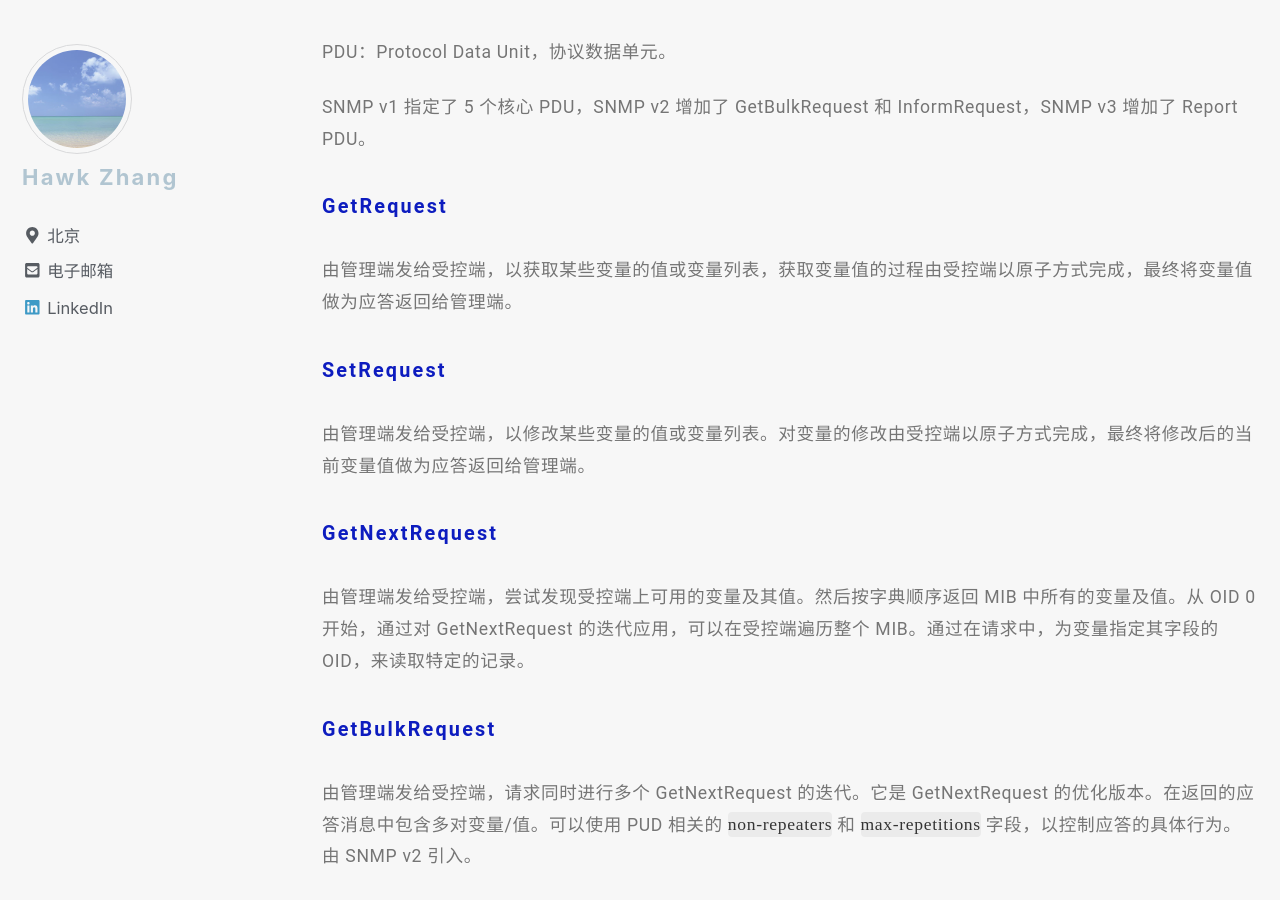
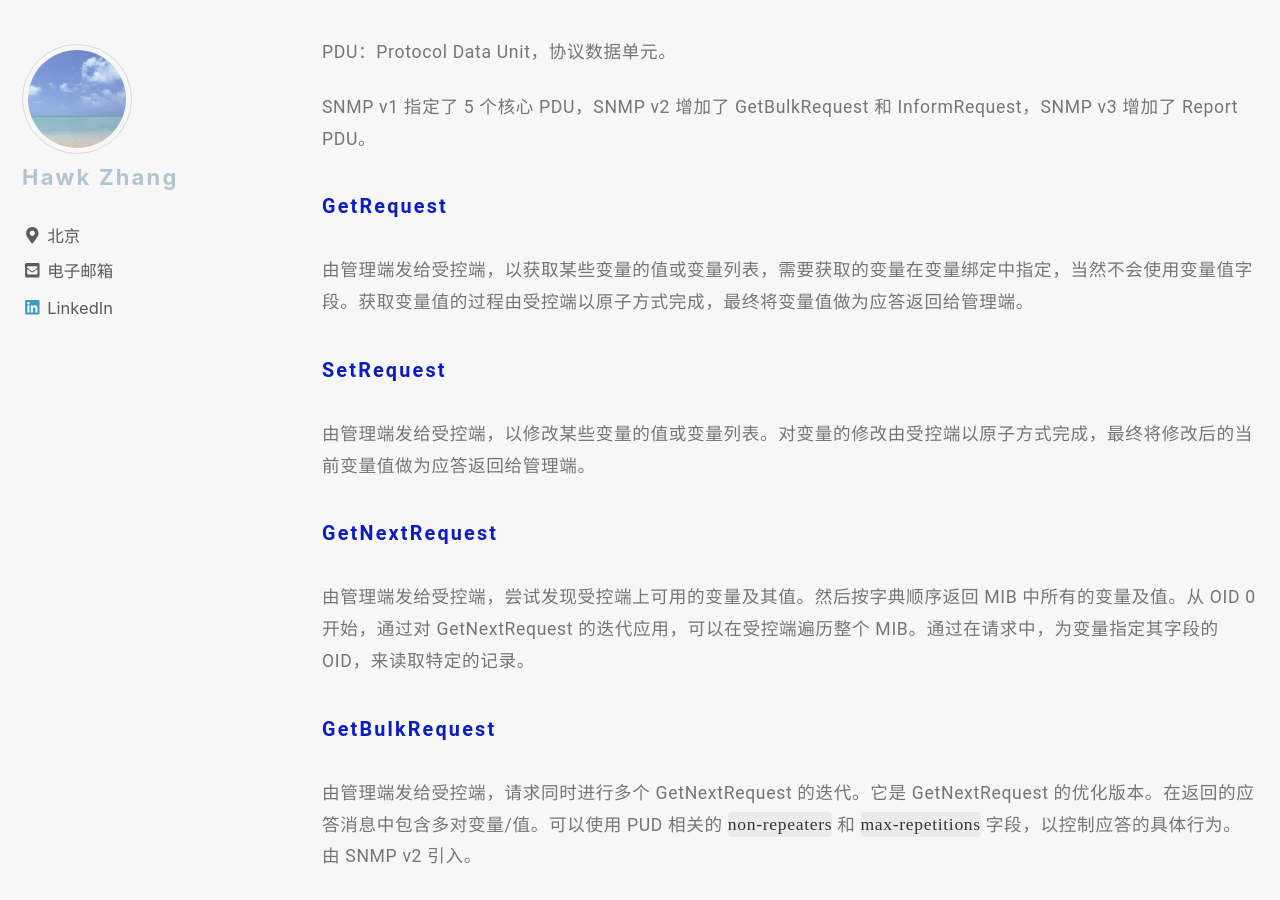
Before and after one commit to narru888/linotes_note, a Jekyll site: the page built from _posts/monitor/zabbix/2018-01-02-monitor.snmp.md, in a window 1280 px wide and 900 px high, scrolled down 5387 px. Built offline with Jekyll 4.4.1, drawn with Linux system fonts in a browser that asks for light colours; nearby versions of some CDN libraries; a script that is not in the unit is left out.

Commit message:
update on 2018-10-20 18:27:01 CST

```diff
--- a/_posts/monitor/zabbix/2018-01-02-monitor.snmp.md
+++ b/_posts/monitor/zabbix/2018-01-02-monitor.snmp.md
@@ -180,7 +180,7 @@ SNMP v1 指定了 5 个核心 PDU，SNMP v2 增加了 GetBulkRequest 和 InformR
 
 ##### GetRequest
 
-由管理端发给受控端，以获取某些变量的值或变量列表，获取变量值的过程由受控端以原子方式完成，最终将变量值做为应答返回给管理端。
+由管理端发给受控端，以获取某些变量的值或变量列表，需要获取的变量在变量绑定中指定，当然不会使用变量值字段。获取变量值的过程由受控端以原子方式完成，最终将变量值做为应答返回给管理端。
 
 ##### SetRequest
 
```
